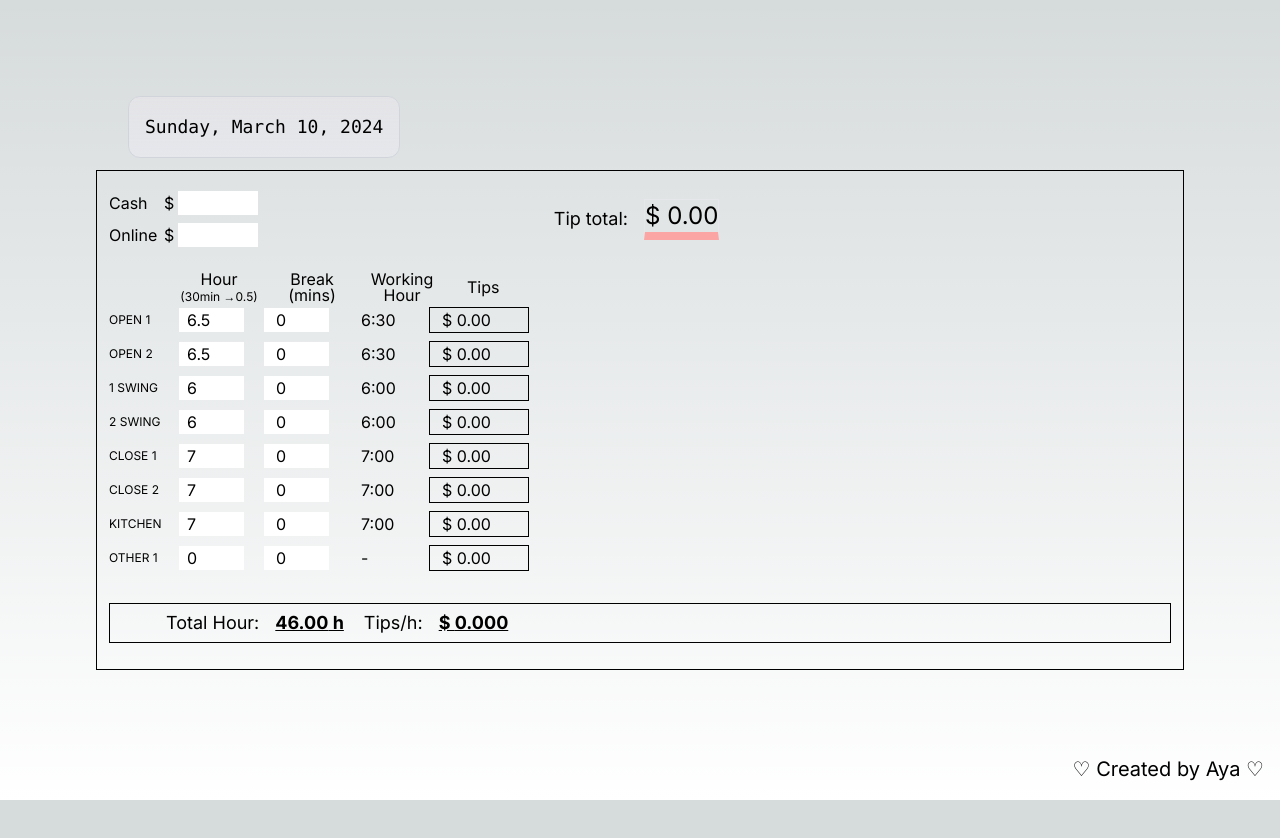
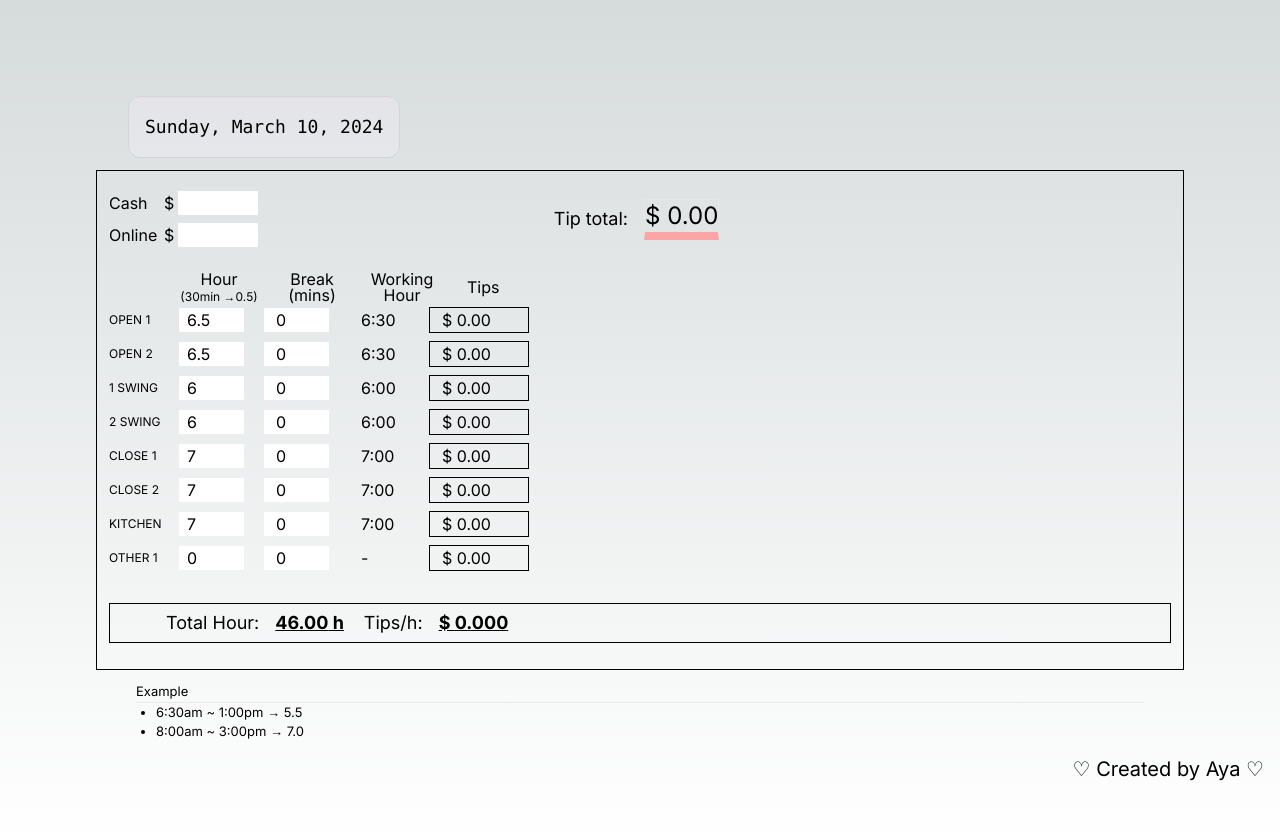
Before and after one commit to aya02200220/Platform7, a Next.js app: page / in a window 1280 px wide. Before the commit the page ends 800 px from the top, so only its background shows below. Built offline with nearby package versions, Linux system fonts and the light colour scheme.

Commit message:
added time range example

```diff
--- /dev/null
+++ b/app/components/Note.jsx
@@ -0,0 +1,18 @@
+import React from "react";
+
+export const Note = () => {
+  return (
+    <>
+      <div className="mt-3 w-full text-[13px]">
+        <div className="mx-10">
+          <h3>Example</h3>
+          <hr />
+          <ul className="ml-5 list-disc">
+            <li>6:30am ~ 1:00pm → 5.5</li>
+            <li>8:00am ~ 3:00pm → 7.0</li>
+          </ul>
+        </div>
+      </div>
+    </>
+  );
+};
--- a/app/page.js
+++ b/app/page.js
@@ -1,5 +1,6 @@
 import CurrentDate from "./components/currentDate";
 import Tips from "./components/Tips";
+import { Note } from "./components/Note";
 
 export default function Home() {
   return (
@@ -11,6 +12,7 @@ export default function Home() {
       </div>
 
       <Tips />
+      <Note />
       <p className="fixed bottom-0 right-0 mb-4 mr-4 text-[10px] md:text-[20px]">
         ♡ Created by Aya ♡
       </p>
```
